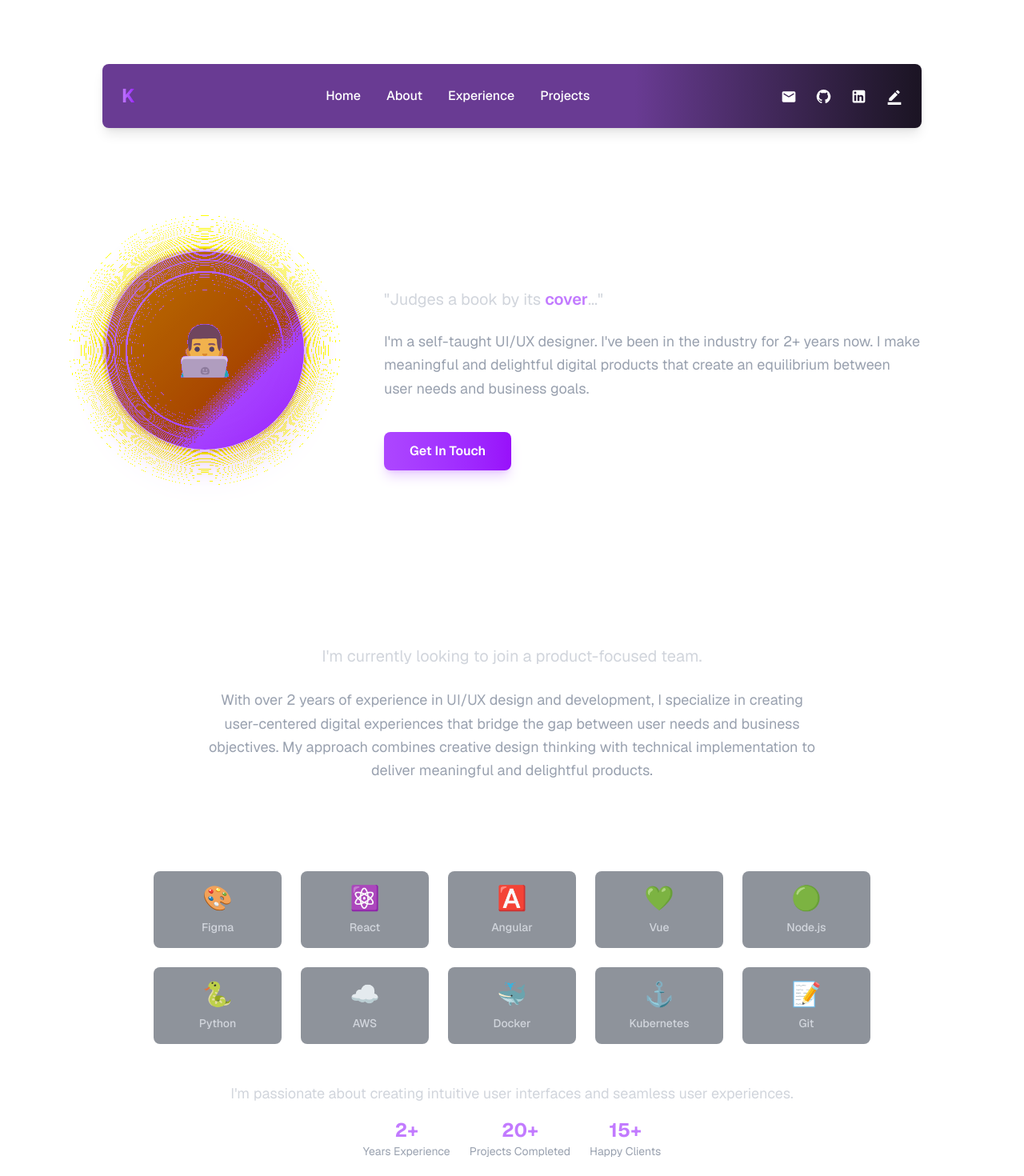
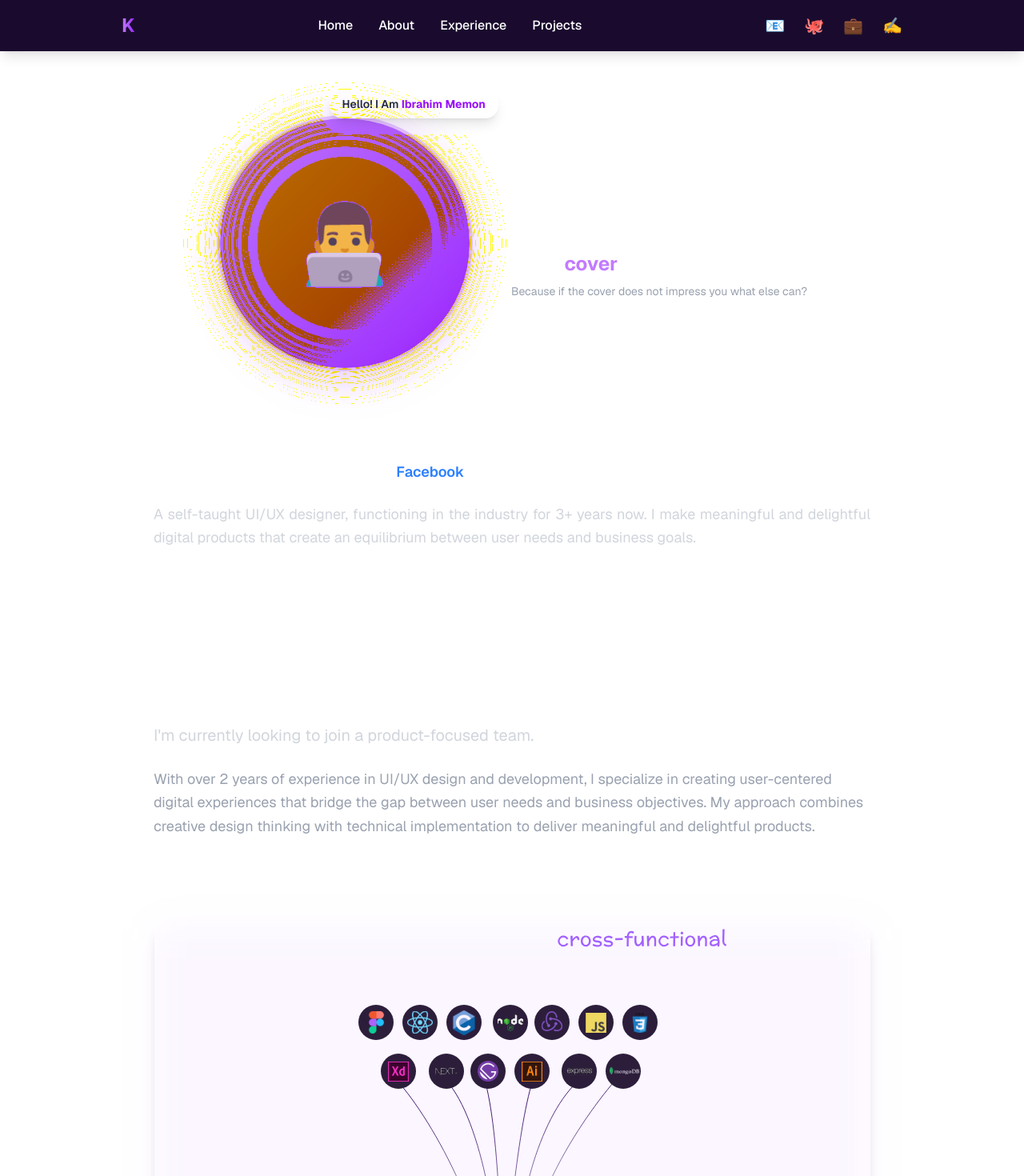
Before and after one commit to HikmaAnwar/k-portfolio, a Next.js app: page / in a window 1280 px wide. Shown: the top 1470 px of the page at 80% size. Built offline with nearby package versions, Linux system fonts and the light colour scheme.

Commit message:
Update global styles and enhance component layouts. Changed primary color in globals.css, modified About, Experience, Intro, NavBar, and Projects components for improved styling and structure, including replacing skills list with a tech stack image and refining text alignment.

```diff
--- a/src/app/globals.css
+++ b/src/app/globals.css
@@ -5,7 +5,7 @@
   --foreground: #171717;
 
   /* Custom Color Palette */
-  --color-primary: #1b1423;
+  --color-primary: #0e0a13;
   --color-secondary: #8B5CF6;
   --color-accent: #A855F7;
   --color-purple-light: #C084FC;
--- a/src/components/About.jsx
+++ b/src/components/About.jsx
@@ -3,33 +3,21 @@
 import React from 'react';
 
 const About = () => {
-  const skills = [
-    { name: 'Figma', icon: '🎨' },
-    { name: 'React', icon: '⚛️' },
-    { name: 'Angular', icon: '🅰️' },
-    { name: 'Vue', icon: '💚' },
-    { name: 'Node.js', icon: '🟢' },
-    { name: 'Python', icon: '🐍' },
-    { name: 'AWS', icon: '☁️' },
-    { name: 'Docker', icon: '🐳' },
-    { name: 'Kubernetes', icon: '⚓' },
-    { name: 'Git', icon: '📝' }
-  ];
 
   return (
     <section id="about" className="w-full py-16">
       <div className="max-w-4xl mx-auto space-y-12">
         {/* Main Content */}
-        <div className="text-center space-y-6">
-          <h2 className="text-3xl lg:text-4xl font-bold text-white mb-8">
+        <div className="text-left space-y-6">
+          <h2 className="text-3xl lg:text-4xl font-semibold text-white mb-8">
             About Me
           </h2>
 
-          <p className="text-xl text-gray-300 leading-relaxed max-w-3xl mx-auto">
+          <p className="text-xl text-gray-300 leading-relaxed">
             I'm currently looking to join a product-focused team.
           </p>
 
-          <p className="text-lg text-gray-400 leading-relaxed max-w-3xl mx-auto">
+          <p className="text-lg text-gray-400 leading-relaxed">
             With over 2 years of experience in UI/UX design and development, I specialize in creating
             user-centered digital experiences that bridge the gap between user needs and business objectives.
             My approach combines creative design thinking with technical implementation to deliver
@@ -37,26 +25,22 @@ const About = () => {
           </p>
         </div>
 
-        {/* Skills Section */}
+        {/* Tech Stack Image */}
         <div className="space-y-8">
           <h3 className="text-2xl font-semibold text-white text-center">
             Technologies & Tools
           </h3>
 
-          <div className="grid grid-cols-2 sm:grid-cols-3 md:grid-cols-5 gap-6">
-            {skills.map((skill, index) => (
-              <div
-                key={index}
-                className="flex flex-col items-center p-4 rounded-lg bg-gray-800/50 hover:bg-gray-700/50 transition-all duration-300 group"
-              >
-                <div className="text-3xl mb-2 group-hover:scale-110 transition-transform duration-300">
-                  {skill.icon}
-                </div>
-                <span className="text-sm text-gray-300 font-medium text-center">
-                  {skill.name}
-                </span>
-              </div>
-            ))}
+          <div className="flex justify-center">
+            <div className="relative">
+              <img
+                src="/assets/tech_stack.svg"
+                alt="Technology Stack"
+                className="max-w-full h-auto rounded-lg shadow-lg"
+              />
+              {/* Optional glow effect */}
+              <div className="absolute inset-0 bg-purple-500/5 rounded-lg blur-xl"></div>
+            </div>
           </div>
         </div>
 
--- a/src/components/Experience.jsx
+++ b/src/components/Experience.jsx
@@ -39,7 +39,7 @@ const Experience = () => {
       <div className="max-w-6xl mx-auto space-y-12">
         {/* Section Title */}
         <div className="text-center">
-          <h2 className="text-3xl lg:text-4xl font-bold text-white mb-4">
+          <h2 className="text-3xl lg:text-4xl font-semibold text-white mb-4">
             Work Experience
           </h2>
         </div>
--- a/src/components/Intro.jsx
+++ b/src/components/Intro.jsx
@@ -5,44 +5,79 @@ import Image from 'next/image';
 
 const Intro = () => {
   return (
-    <section id="home" className="w-full flex flex-col lg:flex-row items-center justify-between gap-12 py-16">
-      {/* Profile Image */}
+    <section id="home" className="w-full flex flex-col items-center justify-center gap-12 py-16">
+      {/* Top Section: Profile Avatar and Designer Quote */}
+      <div className="flex flex-col lg:flex-row items-center justify-center gap-12">
+        {/* Profile Avatar with Laptop */}
         <div className="relative">
-        <div className="w-64 h-64 rounded-full overflow-hidden border-4 border-purple-500/30 shadow-2xl shadow-purple-500/20">
+          <div className="relative w-80 h-80">
+            {/* Avatar */}
+            <div className="absolute inset-0 rounded-full overflow-hidden border-4 border-purple-500/30 shadow-2xl shadow-purple-500/20">
               <div className="w-full h-full bg-gradient-to-br from-purple-400 to-purple-600 flex items-center justify-center">
-            <span className="text-white text-6xl font-bold">👨‍💻</span>
+                <span className="text-white text-8xl">👨‍💻</span>
+              </div>
+            </div>
+
+
+
+            {/* Speech Bubble */}
+            <div className="absolute -top-8 -right-8 bg-white rounded-2xl px-4 py-2 shadow-lg">
+              <div className="relative">
+                <div className="text-sm font-semibold text-gray-800">
+                  Hello! I Am <span className="text-purple-600 font-bold">Ibrahim Memon</span>
+                </div>
+                {/* Speech bubble arrow */}
+                <div className="absolute -bottom-2 left-4 w-0 h-0 border-l-4 border-r-4 border-t-4 border-transparent border-t-white"></div>
+              </div>
             </div>
           </div>
           {/* Glow effect */}
           <div className="absolute inset-0 rounded-full bg-purple-500/20 blur-xl animate-pulse"></div>
         </div>
 
-      {/* Content */}
-      <div className="flex-1 max-w-2xl space-y-6">
-        {/* Main Title */}
+                 {/* Designer Quote */}
+         <div className="space-y-2 text-left">
+          <p className="text-2xl text-white font-medium">
+            "A Designer who
+          </p>
+          <p className="text-2xl text-white font-medium">
+            Judges a book
+          </p>
+          <p className="text-2xl text-white font-medium">
+            by its{" "}
+            <span className="relative">
+              <span className="text-purple-400 font-bold">cover</span>
+              <div className="absolute -inset-1 border border-white rounded-full opacity-50"></div>
+            </span>
+            ..."
+          </p>
+          <p className="text-sm text-gray-400 mt-2">
+            Because if the cover does not impress you what else can?
+          </p>
+        </div>
+      </div>
+
+             {/* Bottom Section: Professional Title and Description */}
+       <div className="flex flex-col items-start text-left space-y-6 max-w-4xl">
+        {/* Professional Title */}
+        <div className="space-y-4">
           <h1 className="text-4xl lg:text-5xl font-bold text-white">
-          I'm a Software Engineer!
+            I'm a Software Engineer.|
           </h1>
 
-        {/* Quote */}
-        <p className="text-xl text-gray-300">
-          "Judges a book by its{" "}
-          <span className="text-purple-400 font-semibold">cover</span>
-          ..."
+          <p className="text-lg text-white">
+            Currently, I'm a Software Engineer at{" "}
+            <span className="text-blue-500 font-semibold">Facebook</span>
           </p>
+        </div>
 
                  {/* Description */}
-        <p className="text-lg text-gray-400 leading-relaxed">
-          I'm a self-taught UI/UX designer. I've been in the industry for 2+ years now.
+         <div className="space-y-4">
+                       <p className="text-lg text-gray-300 leading-relaxed text-justify">
+              A self-taught UI/UX designer, functioning in the industry for 3+ years now.
               I make meaningful and delightful digital products that create an equilibrium
               between user needs and business goals.
             </p>
-
-        {/* Call to Action */}
-        <div className="pt-4">
-          <button className="bg-gradient-to-r from-purple-500 to-purple-600 hover:from-purple-600 hover:to-purple-700 text-white font-semibold py-3 px-8 rounded-lg transition-all duration-300 transform hover:scale-105 shadow-lg shadow-purple-500/25">
-            Get In Touch
-          </button>
          </div>
       </div>
     </section>
--- a/src/components/NavBar.jsx
+++ b/src/components/NavBar.jsx
@@ -2,12 +2,6 @@
 
 import React, { useState } from "react";
 import Link from "next/link";
-import {
-  EmailRounded,
-  GitHub,
-  LinkedIn,
-  BorderColor,
-} from "@mui/icons-material";
 
 const NavBar = () => {
   const [isOpen, setIsOpen] = useState(false);
@@ -17,7 +11,8 @@ const NavBar = () => {
   };
 
   return (
-    <nav className="w-full max-w-screen-lg flex justify-between items-center py-6 bg-gradient-to-r from-[#693B93] from-0% via-[#693B93] via-15% via-[#1b1423] via-15% via-[#1b1423] via-50% via-[#693B93] via-50% via-[#693B93] via-65% via-[#1b1423] via-65% to-[#1b1423] to-100% rounded-lg px-6 shadow-lg">
+    <nav className="fixed top-0 left-0 right-0 z-50 w-full flex justify-between items-center py-4 bg-[#1A0B2E] shadow-lg">
+      <div className="max-w-screen-lg mx-auto w-full flex justify-between items-center px-6">
       {/* Logo */}
       <div className="text-white text-2xl font-bold">
         <span className="bg-gradient-to-r from-purple-400 to-purple-600 bg-clip-text text-transparent">
@@ -57,37 +52,37 @@ const NavBar = () => {
       <div className="hidden md:flex items-center space-x-6">
         <a
           href="mailto:hello@example.com"
-          className="text-white hover:text-purple-400 transition-colors duration-300"
+          className="text-white hover:text-purple-400 transition-colors duration-300 text-xl"
           aria-label="Email"
         >
-          <EmailRounded style={{ fontSize: 20 }} />
+          📧
         </a>
         <a
           href="https://github.com/yourusername"
           target="_blank"
           rel="noopener noreferrer"
-          className="text-white hover:text-purple-400 transition-colors duration-300"
+          className="text-white hover:text-purple-400 transition-colors duration-300 text-xl"
           aria-label="GitHub"
         >
-          <GitHub style={{ fontSize: 19 }} />
+          🐙
         </a>
         <a
           href="https://linkedin.com/in/yourprofile"
           target="_blank"
           rel="noopener noreferrer"
-          className="text-white hover:text-purple-400 transition-colors duration-300"
+          className="text-white hover:text-purple-400 transition-colors duration-300 text-xl"
           aria-label="LinkedIn"
         >
-          <LinkedIn style={{ fontSize: 21 }} />
+          💼
         </a>
         <a
           href="https://medium.com/@yourprofile"
           target="_blank"
           rel="noopener noreferrer"
-          className="text-white hover:text-purple-400 transition-colors duration-300"
+          className="text-white hover:text-purple-400 transition-colors duration-300 text-xl"
           aria-label="Medium"
         >
-          <BorderColor style={{ fontSize: 20 }} />
+          ✍️
         </a>
       </div>
 
@@ -104,7 +99,7 @@ const NavBar = () => {
 
       {/* Mobile Menu */}
       {isOpen && (
-        <div className="absolute top-full left-0 right-0 bg-gradient-to-r from-[#693B93] via-[#1b1423] to-[#693B93] rounded-b-lg px-6 py-4 shadow-lg md:hidden">
+                 <div className="absolute top-full left-0 right-0 bg-[#1A0B2E] px-6 py-4 shadow-lg md:hidden">
           <div className="flex flex-col space-y-4">
             <Link
               href="#home"
@@ -139,42 +134,43 @@ const NavBar = () => {
              <div className="flex space-x-6 pt-2">
                <a
                  href="mailto:hello@example.com"
-                className="text-white hover:text-purple-400 transition-colors duration-300"
+                 className="text-white hover:text-purple-400 transition-colors duration-300 text-xl"
                  aria-label="Email"
                >
-                <EmailRounded style={{ fontSize: 20 }} />
+                 📧
                </a>
                <a
                  href="https://github.com/yourusername"
                  target="_blank"
                  rel="noopener noreferrer"
-                className="text-white hover:text-purple-400 transition-colors duration-300"
+                 className="text-white hover:text-purple-400 transition-colors duration-300 text-xl"
                  aria-label="GitHub"
                >
-                <GitHub style={{ fontSize: 19 }} />
+                 🐙
                </a>
                <a
                  href="https://linkedin.com/in/yourprofile"
                  target="_blank"
                  rel="noopener noreferrer"
-                className="text-white hover:text-purple-400 transition-colors duration-300"
+                 className="text-white hover:text-purple-400 transition-colors duration-300 text-xl"
                  aria-label="LinkedIn"
                >
-                <LinkedIn style={{ fontSize: 21 }} />
+                 💼
                </a>
                <a
                  href="https://medium.com/@yourprofile"
                  target="_blank"
                  rel="noopener noreferrer"
-                className="text-white hover:text-purple-400 transition-colors duration-300"
+                 className="text-white hover:text-purple-400 transition-colors duration-300 text-xl"
                  aria-label="Medium"
                >
-                <BorderColor style={{ fontSize: 20 }} />
+                 ✍️
                </a>
              </div>
           </div>
                  </div>
        )}
+       </div>
      </nav>
   );
 };
--- a/src/components/Projects.jsx
+++ b/src/components/Projects.jsx
@@ -25,7 +25,7 @@ const Projects = () => {
       <div className="max-w-6xl mx-auto space-y-16">
         {/* Section Title */}
         <div className="text-center">
-          <h2 className="text-3xl lg:text-4xl font-bold text-white mb-4">
+          <h2 className="text-3xl lg:text-4xl font-semibold text-white mb-4">
             Example Projects
           </h2>
         </div>
```
Also changed, not shown: public/assets/tech_stack.svg (added). Lines whose indentation alone changed are shown as unchanged.
